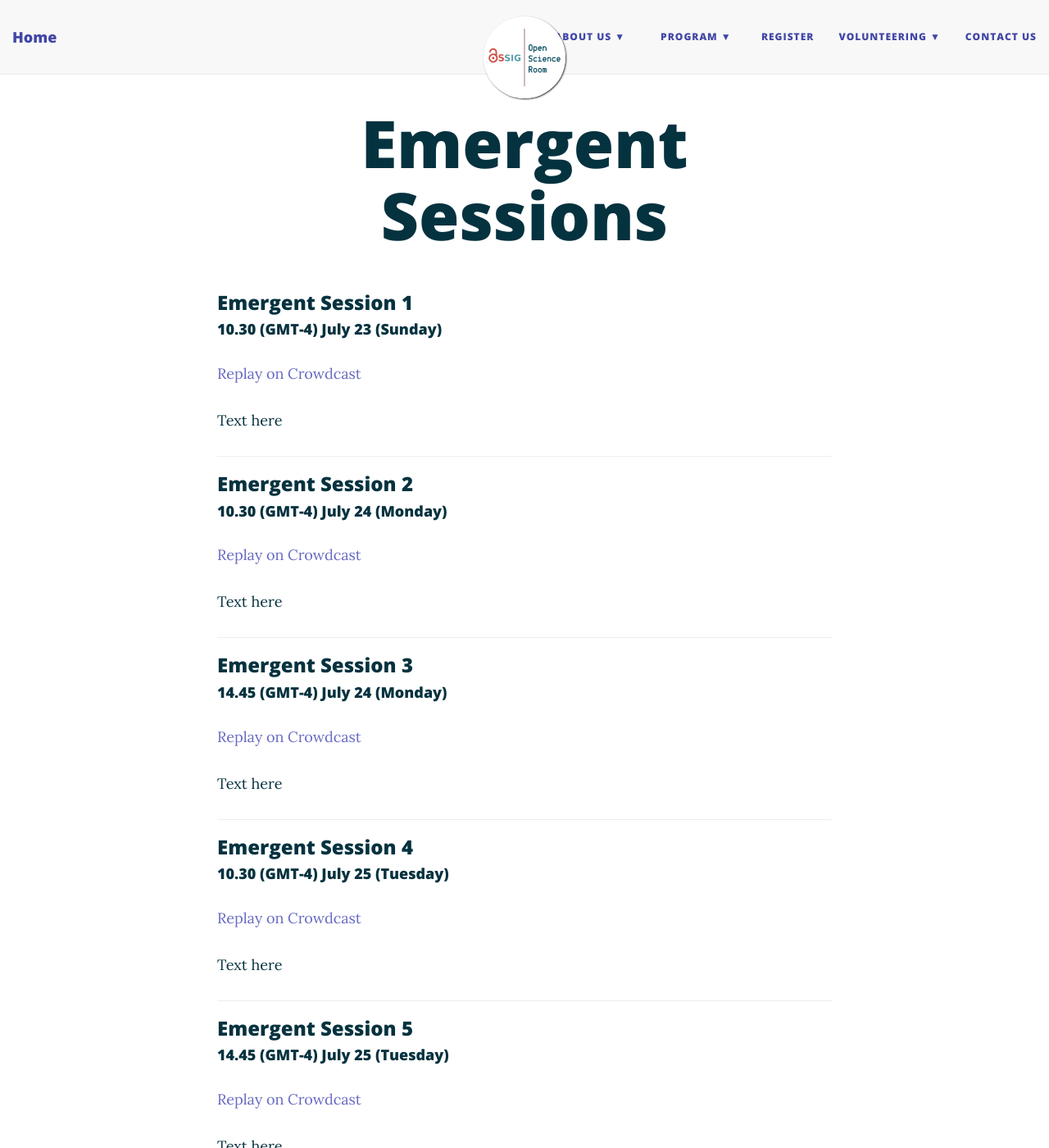
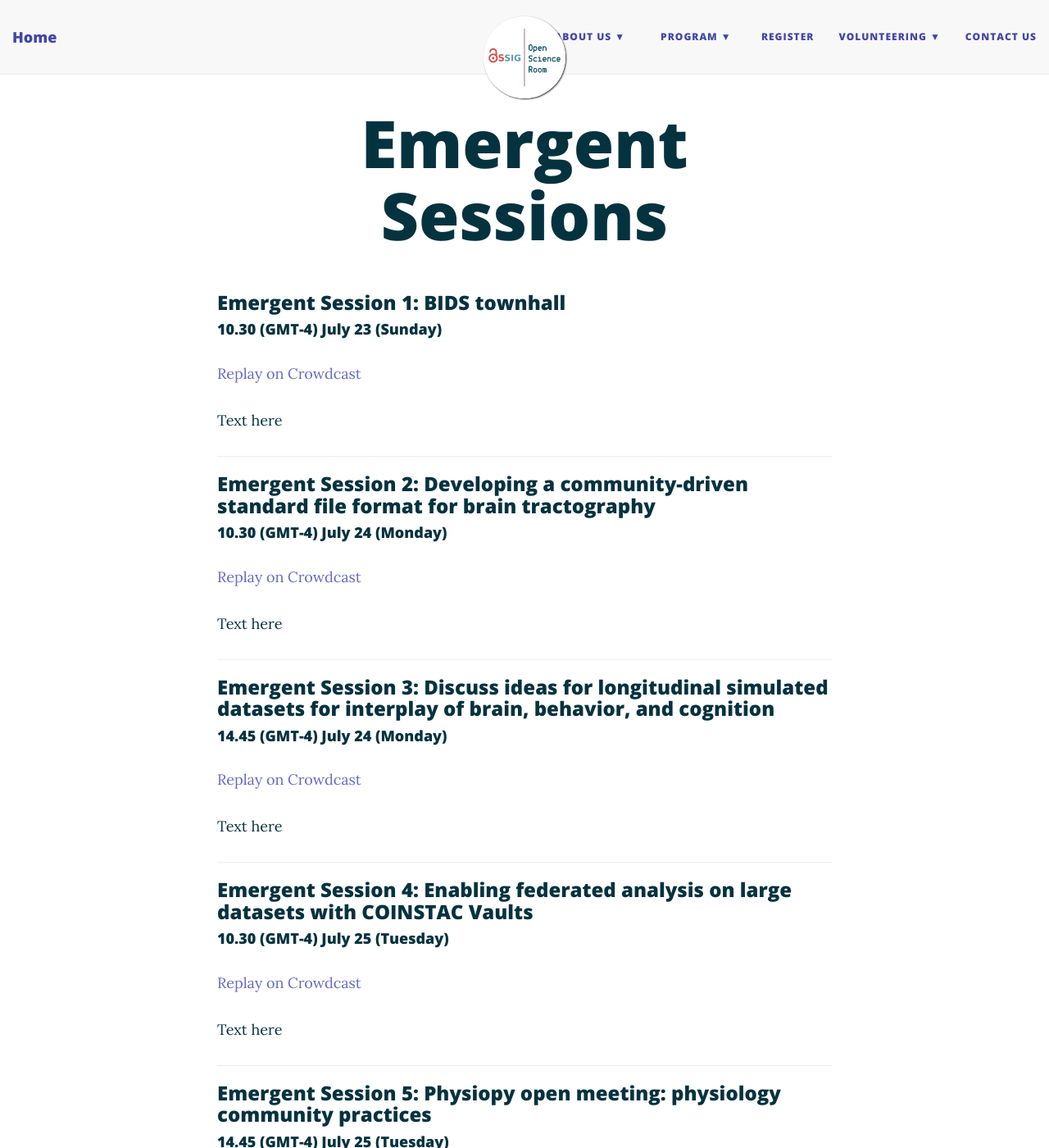
Before and after one commit to ohbm/osr2023, a Jekyll site: the page built from emergent.md, in a window 1280 px wide and 1400 px high. Shown: the whole window at 82% size. Built offline with Jekyll 4.4.1, drawn with Linux system fonts in a browser that asks for light colours; nearby versions of some CDN libraries.

Commit message:
Updating emergent allocations

```diff
--- a/emergent.md
+++ b/emergent.md
@@ -3,7 +3,7 @@
 title: Emergent Sessions
 ---
 
-### Emergent Session 1
+### Emergent Session 1: BIDS townhall
 #### 10.30 (GMT-4) July 23 (Sunday)
 [Replay on Crowdcast](https://www.crowdcast.io/os-sig)
 
@@ -11,7 +11,7 @@
 
 ---
 
-### Emergent Session 2
+### Emergent Session 2: Developing a community-driven standard file format for brain tractography
 #### 10.30 (GMT-4) July 24 (Monday)
 [Replay on Crowdcast](https://www.crowdcast.io/os-sig)
 
@@ -19,7 +19,7 @@
 
 ---
 
-### Emergent Session 3
+### Emergent Session 3: Discuss ideas for longitudinal simulated datasets for interplay of brain, behavior, and cognition
 #### 14.45 (GMT-4) July 24 (Monday)
 [Replay on Crowdcast](https://www.crowdcast.io/os-sig)
 
@@ -27,7 +27,7 @@
 
 ---
 
-### Emergent Session 4
+### Emergent Session 4: Enabling federated analysis on large datasets with COINSTAC Vaults
 #### 10.30 (GMT-4) July 25 (Tuesday)
 [Replay on Crowdcast](https://www.crowdcast.io/os-sig)
 
@@ -35,7 +35,7 @@
 
 ---
 
-### Emergent Session 5
+### Emergent Session 5: Physiopy open meeting: physiology community practices
 #### 14.45 (GMT-4) July 25 (Tuesday)
 [Replay on Crowdcast](https://www.crowdcast.io/os-sig)
 
```
